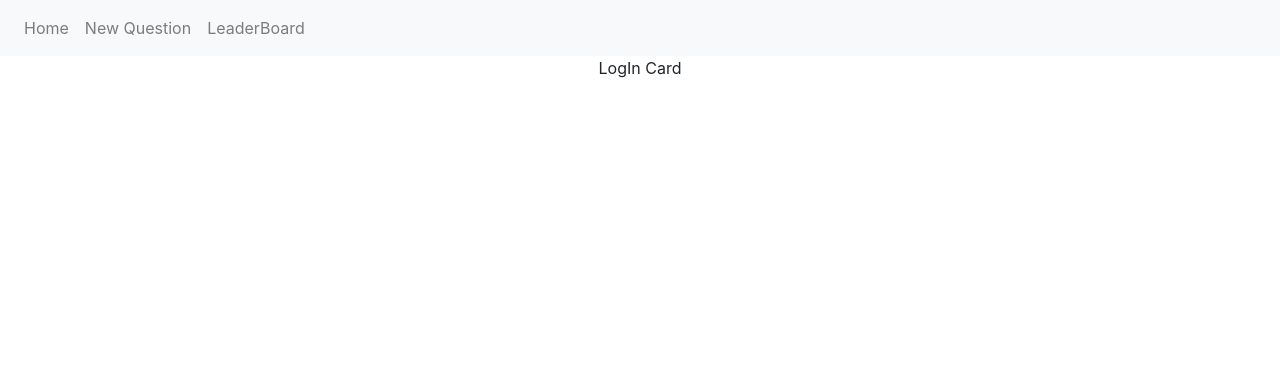
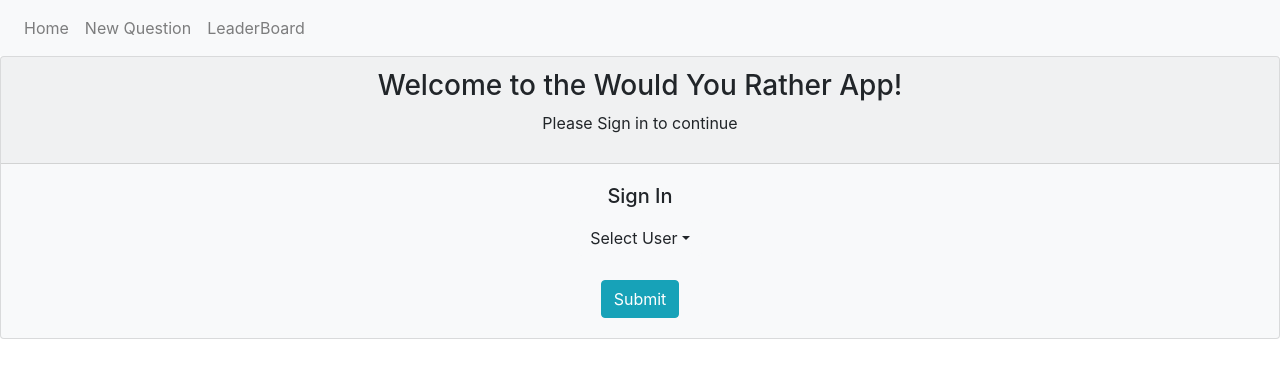
Before and after one commit to soumyaveer/would-you-rather, a React (Create React App) app: page / in a window 1280 px wide. Shown: the top 378 px of the page. Built offline with nearby package versions, Linux system fonts and the light colour scheme.

Commit message:
Add Signin card

```diff
--- a/src/components/LogIn.js
+++ b/src/components/LogIn.js
@@ -1,11 +1,32 @@
-import React, {Component} from 'react'
+import React, { Component } from 'react'
+import { Button, Card, Dropdown } from "react-bootstrap";
 
 class LogIn extends Component {
-  render(){
-    return(
-      <div>
-        LogIn Card
-      </div>
+  render() {
+    return (
+        <Card bg="light">
+          <Card.Header>
+            <h3>Welcome to the Would You Rather App!</h3>
+            <p>Please Sign in to continue</p>
+          </Card.Header>
+          <Card.Body>
+            <Card.Title>Sign In</Card.Title>
+            <Dropdown>
+              <Dropdown.Toggle variant="light" id="dropdown-basic" style={{border: 'gray'}}>
+                Select User
+              </Dropdown.Toggle>
+
+              <Dropdown.Menu>
+                <Dropdown.Item href="#/action-1">Soumya</Dropdown.Item>
+                <Dropdown.Item href="#/action-2">Sam</Dropdown.Item>
+                <Dropdown.Item href="#/action-3">Akshay</Dropdown.Item>
+              </Dropdown.Menu>
+              <br/>
+              <br/>
+            </Dropdown>
+            <Button variant='info'>Submit</Button>
+          </Card.Body>
+        </Card>
     )
   }
 }
```
